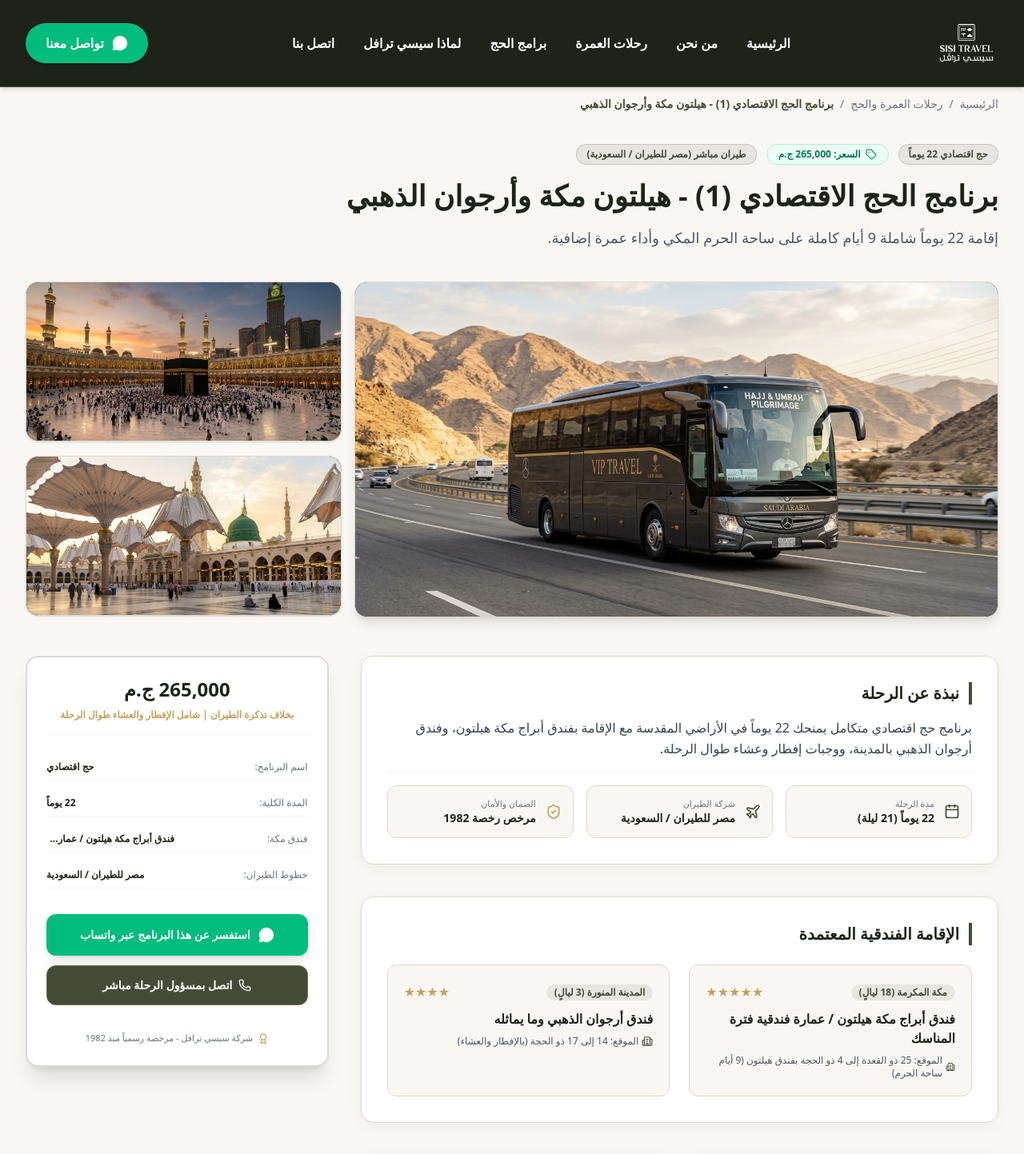
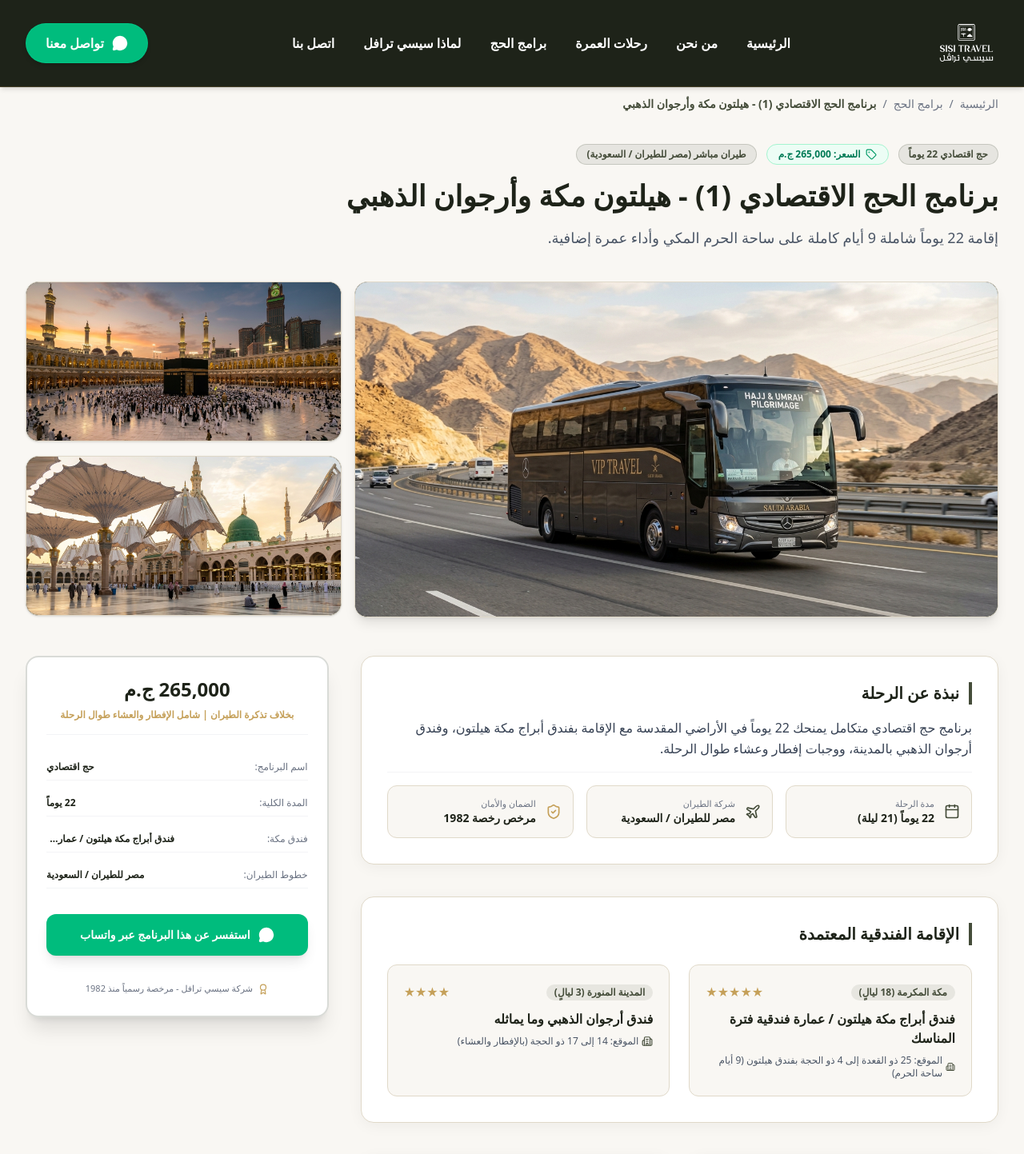
Before and after one commit to youssef-shaaban-dev/sisi-travel, a Next.js app: page /programs/hajj-economic-1 in a window 1280 px wide. Shown: the top 1443 px of the page at 80% size. Built offline with nearby package versions, Linux system fonts and the light colour scheme.

Commit message:
feat: implement dynamic program details page and associated program card component

```diff
--- a/src/app/programs/[slug]/page.tsx
+++ b/src/app/programs/[slug]/page.tsx
@@ -56,6 +56,8 @@
   // Related programs
   const relatedPrograms = ALL_PROGRAMS.filter((p) => p.slug !== program.slug).slice(0, 3);
 
+  const isHajj = program.category.startsWith('hajj');
+
   return (
     <div className="min-h-screen flex flex-col bg-brand-sand-light">
       <Navbar />
@@ -68,8 +70,8 @@
               الرئيسية
             </Link>
             <span>/</span>
-            <Link href="/#umrah" className="hover:text-brand-burgundy">
-              رحلات العمرة والحج
+            <Link href={isHajj ? '/#hajj' : '/#umrah'} className="hover:text-brand-burgundy font-medium">
+              {isHajj ? 'برامج الحج' : 'رحلات العمرة'}
             </Link>
             <span>/</span>
             <span className="font-bold text-brand-burgundy truncate max-w-xs">{program.title}</span>
@@ -78,7 +80,15 @@
           {/* Program Header */}
           <div className="mb-10 space-y-4">
             <div className="flex flex-wrap items-center gap-3">
-              <Badge variant={program.category === 'vip' ? 'gold' : 'burgundy'}>
+              <Badge
+                variant={
+                  program.category === 'vip' || program.category === 'hajj-luxury'
+                    ? 'gold'
+                    : program.category === 'economic' || program.category === 'hajj-economic'
+                    ? 'olive'
+                    : 'burgundy'
+                }
+              >
                 {program.badgeText}
               </Badge>
               <span className="text-xs font-black text-emerald-700 bg-emerald-50 px-3.5 py-1 rounded-full border border-emerald-200 flex items-center gap-1.5">
@@ -285,7 +295,7 @@
                 </div>
 
                 {/* Primary Actions */}
-                <div className="space-y-3 pt-2">
+                <div className="pt-2">
                   <a
                     href={getWhatsAppLink(`${program.title} (بسعر ${program.price})`)}
                     target="_blank"
@@ -294,14 +304,6 @@
                   >
                     <MessageCircle className="w-5 h-5 fill-current" />
                     <span>استفسر عن هذا البرنامج عبر واتساب</span>
-                  </a>
-
-                  <a
-                    href={`tel:${COMPANY_DETAILS.phone1Raw}`}
-                    className="w-full flex items-center justify-center gap-2 py-3.5 rounded-xl bg-brand-burgundy hover:bg-brand-burgundy-light text-white text-sm font-bold transition-colors border border-brand-gold/40"
-                  >
-                    <Phone className="w-4 h-4" />
-                    <span>اتصل بمسؤول الرحلة مباشر</span>
                   </a>
                 </div>
 
@@ -316,7 +318,7 @@
           {/* Related Programs Section */}
           <div className="mt-20 pt-12 border-t border-brand-sand">
             <h3 className="text-2xl font-bold text-brand-burgundy-dark mb-8 border-r-4 border-brand-burgundy pr-3">
-              برامج رحلات أخرى قد تهمك
+             أقتراحات برامج أخرى
             </h3>
             <div className="grid grid-cols-1 md:grid-cols-3 gap-8">
               {relatedPrograms.map((relProg) => (
--- a/src/components/sections/ProgramCard.tsx
+++ b/src/components/sections/ProgramCard.tsx
@@ -40,9 +40,9 @@
             variant={
               program.category === 'vip' || program.category === 'hajj-luxury'
                 ? 'gold'
-                : program.category === 'hajj-economic'
-                ? 'burgundy'
-                : 'olive'
+                : program.category === 'economic' || program.category === 'hajj-economic'
+                ? 'olive'
+                : 'burgundy'
             }
             className="text-sm px-3.5 py-1.5 font-black shadow-md"
           >
```
